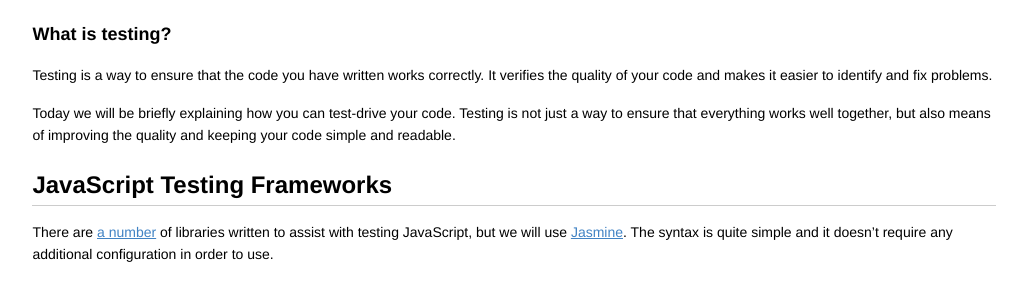
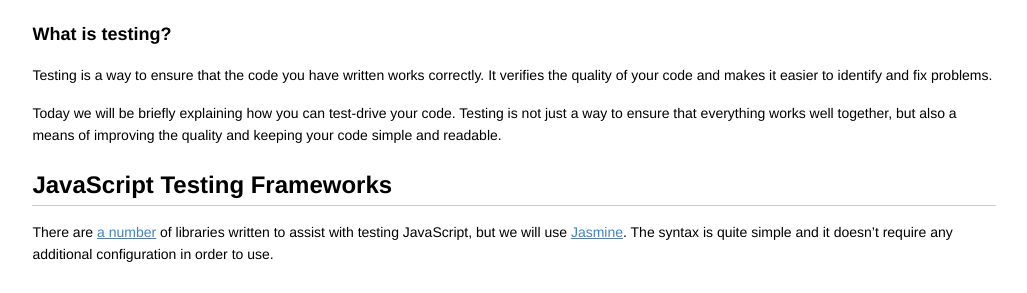
Before and after one commit to codebar/tutorials, a Jekyll site: the page built from js/lesson7/tutorial.md, in a window 1280 px wide and 900 px high. Shown: the part 173-466 px from the top of the window, without its empty margins (126-1153 px from the left). Built offline with Jekyll 4.4.1, drawn with Linux system fonts in a browser that asks for light colours; Markdown is read by kramdown in place of the engine named in the settings; some of the changed text lies outside the part shown.

Commit message:
minor fixes

````diff
--- a/js/lesson7/tutorial.md
+++ b/js/lesson7/tutorial.md
@@ -9,7 +9,7 @@ title: Introduction to Testing
 
 Testing is a way to ensure that the code you have written works correctly. It verifies the quality of your code and makes it easier to identify and fix problems.
 
-Today we will be briefly explaining how you can test-drive your code. Testing is not just a way to ensure that everything works well together, but also means of improving the quality and keeping your code simple and readable.
+Today we will be briefly explaining how you can test-drive your code. Testing is not just a way to ensure that everything works well together, but also a means of improving the quality and keeping your code simple and readable.
 
 ## JavaScript Testing Frameworks
 
@@ -97,7 +97,7 @@ First, don't forget to add your test and the expected solution. (You can use Goo
 To reverse the result we can use this formula:
 
 ```javascript
-celsius = fahrenheit * 1.8 + 32
+fahrenheit = celsius * 1.8 + 32
 ```
 
 ## Converting other units
````
Also changed, not shown: other parts of js/lesson7/tutorial.md (+4 -4 lines).
